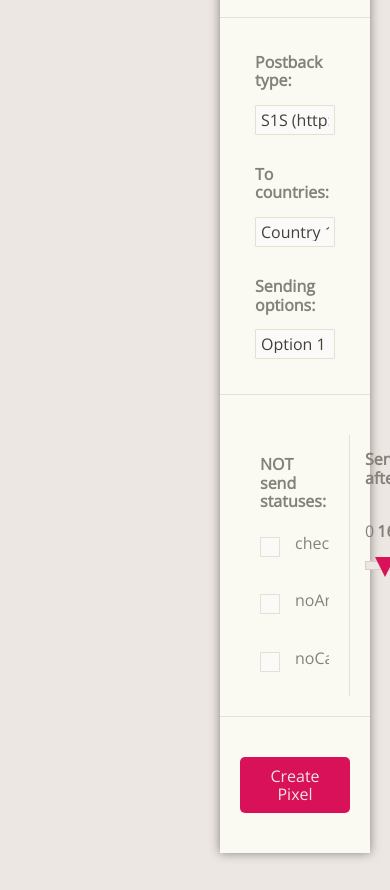
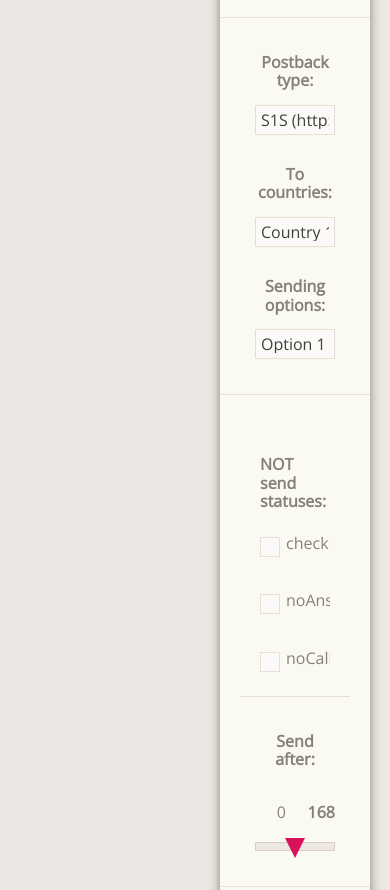
Before and after one commit to WieMon/admin-project, a website: page index.html in a window 390 px wide. Shown: the part 5051-5941 px from the top of the page. Drawn offline with nearby package versions, Linux system fonts and the light colour scheme; a web font is replaced by a local one.

Commit message:
Add  media query for postback

```diff
--- a/index.html
+++ b/index.html
@@ -397,7 +397,7 @@
             </div>
           </div>
           <div class='send'>
-            <div class='checkbox cold-md-6'>
+            <div class='checkbox col-md-6'>
               <h4 class='title-postback'>NOT send statuses: </h4>
               <div class='checkbox__div'>
                 <label class='checkbox__label'>checkNumber
--- a/sass/sections/_postback.scss
+++ b/sass/sections/_postback.scss
@@ -2,6 +2,9 @@
   display: flex;
   flex-direction: column;
   padding-bottom: 20px;
+  @media(max-width: 767px) {
+    text-align: center;
+  }
 }
 
 .postback__text {
@@ -33,6 +36,10 @@
   padding: 20px;
   margin: 20px 0;
   border-bottom: 1px solid $color-seven;
+  @media(max-width: 767px) {
+    display: flex;
+    flex-direction: column;
+}
 }
 
 .select__field {
@@ -51,13 +58,19 @@
   width: 100%;
   padding: 20px;
   border-right: 1px solid $color-seven;
+  @media(max-width: 767px) {
+    text-align: left;
+    border-right: none;
+    border-bottom: 1px solid $color-seven;
+    margin-bottom: 20px;
+  }
 }
+
 
 .checkbox__div {
   display: flex;
   flex-direction: column;
   height: 150px;
-
   overflow-y: scroll;
   &::-webkit-scrollbar {
     width: 15px;
@@ -77,6 +90,9 @@
     background: $color-two;
     transition: 0.5s;
     cursor: pointer;
+  }
+  @media(max-width: 767px) {
+    padding-left: 26px;
   }
 }
 
```
Also changed, not shown: css/style.css, 1 other file.
